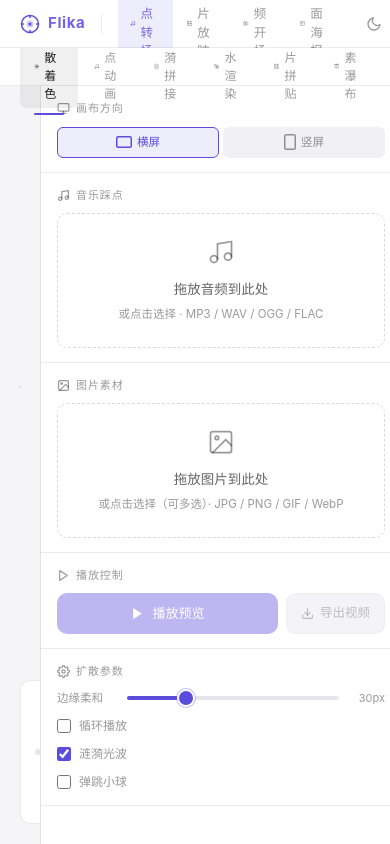
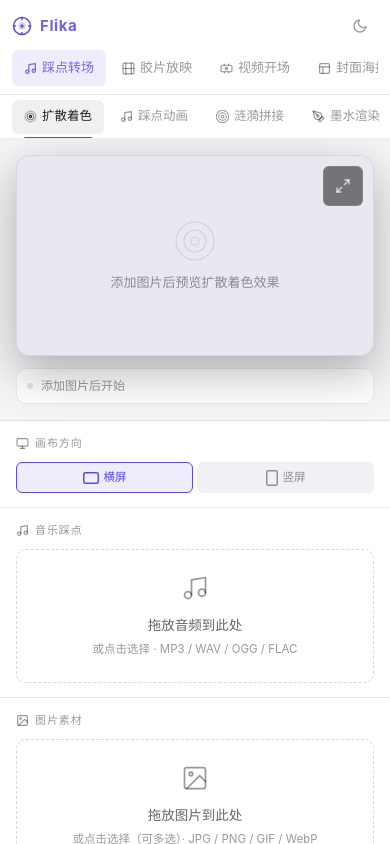
Before and after one commit to yongtaozheng/flika, a Vue app: page /#/transition/diffusion in a window 390 px wide. Built offline with nearby package versions, Linux system fonts and the light colour scheme; what @jyeontu/web-tracker would draw is missing.

Commit message:
feat：移动端适配

```diff
--- a/src/App.vue
+++ b/src/App.vue
@@ -232,6 +232,66 @@ const isPoster = computed(() => route.path === '/poster')
 
 .app-body {
   flex: 1;
+  min-height: 0;
   overflow: hidden;
 }
+
+@media (max-width: 760px) {
+  .app-header {
+    height: auto;
+    display: grid;
+    grid-template-columns: auto 1fr auto;
+    grid-template-areas:
+      "brand spacer actions"
+      "nav nav nav";
+    gap: 6px 10px;
+    padding: calc(8px + env(safe-area-inset-top)) 12px 0;
+  }
+
+  .brand { grid-area: brand; }
+  .divider { display: none; }
+
+  .app-nav {
+    grid-area: nav;
+    min-width: 0;
+    width: 100%;
+    gap: 4px;
+    padding-bottom: 8px;
+    overflow-x: auto;
+    overscroll-behavior-x: contain;
+    scrollbar-width: none;
+    -webkit-overflow-scrolling: touch;
+  }
+
+  .app-nav::-webkit-scrollbar { display: none; }
+
+  .nav-item {
+    flex: 0 0 auto;
+    min-height: 36px;
+    padding: 7px 12px;
+    font-size: 13px;
+  }
+
+  .header-right {
+    grid-area: actions;
+    margin-left: 0;
+  }
+
+  .theme-toggle,
+  .source-link {
+    width: 36px;
+    height: 36px;
+  }
+
+  .app-body {
+    overflow-x: hidden;
+    overflow-y: auto;
+    overscroll-behavior-y: contain;
+    -webkit-overflow-scrolling: touch;
+  }
+}
+
+@media (max-width: 480px) {
+  .source-link { display: none; }
+}
 </style>
--- a/src/style.css
+++ b/src/style.css
@@ -152,3 +152,284 @@ button { font: inherit; cursor: pointer; border: none; background: none; color:
 ::-webkit-scrollbar-track { background: transparent; }
 ::-webkit-scrollbar-thumb { background: var(--scrollbar-thumb); border-radius: 2px; }
 ::-webkit-scrollbar-thumb:hover { background: var(--scrollbar-thumb-hover); }
+
+/* ── Compact / touch layouts ─────────────────────────────────────────────── */
+@media (max-width: 760px) {
+  html,
+  body,
+  #app {
+    width: 100%;
+    height: 100dvh;
+  }
+
+  body {
+    min-width: 0;
+    overscroll-behavior: none;
+  }
+
+  button,
+  a,
+  input,
+  select,
+  textarea {
+    touch-action: manipulation;
+  }
+
+  input:not([type="range"]):not([type="checkbox"]):not([type="radio"]),
+  select,
+  textarea {
+    min-height: 40px;
+    font-size: 16px !important;
+  }
+
+  #app :is(
+    .home-page,
+    .diffusion-page,
+    .splice-page,
+    .ink-page,
+    .fragment-page,
+    .waterfall-page,
+    .beam-page,
+    .particle-page,
+    .kaleidoscope-page,
+    .raindrop-page,
+    .palette-page,
+    .intro-page,
+    .poster-page
+  ) {
+    display: flex;
+    flex-direction: column;
+    width: 100%;
+    height: auto;
+    min-height: 100%;
+    overflow: visible;
+  }
+
+  #app :is(
+    .home-page,
+    .diffusion-page,
+    .splice-page,
+    .ink-page,
+    .fragment-page,
+    .waterfall-page,
+    .beam-page,
+    .particle-page,
+    .kaleidoscope-page,
+    .raindrop-page,
+    .palette-page,
+    .intro-page,
+    .poster-page
+  ) > .preview-col {
+    order: 0;
+    flex: none;
+    width: 100%;
+    min-height: 0;
+    padding: 16px;
+    overflow: visible;
+    border-right: 0;
+    border-bottom: 1px solid var(--border);
+  }
+
+  #app :is(
+    .home-page,
+    .diffusion-page,
+    .splice-page,
+    .ink-page,
+    .fragment-page,
+    .waterfall-page,
+    .beam-page,
+    .particle-page,
+    .kaleidoscope-page,
+    .raindrop-page,
+    .palette-page,
+    .intro-page,
+    .poster-page
+  ) > .sidebar {
+    order: 1;
+    flex: none;
+    width: 100%;
+    overflow: visible;
+    border-left: 0;
+    padding-bottom: max(24px, env(safe-area-inset-bottom));
+  }
+
+  #app :is(
+    .diffusion-page,
+    .splice-page,
+    .ink-page,
+    .fragment-page,
+    .waterfall-page,
+    .beam-page,
+    .particle-page,
+    .kaleidoscope-page,
+    .raindrop-page,
+    .palette-page,
+    .poster-page
+  ) > .preview-col > .canvas-wrapper {
+    flex: none;
+    width: 100%;
+    min-height: 0;
+  }
+
+  #app :is(
+    .diffusion-page,
+    .splice-page,
+    .ink-page,
+    .fragment-page,
+    .waterfall-page,
+    .beam-page,
+    .particle-page,
+    .kaleidoscope-page,
+    .raindrop-page,
+    .palette-page,
+    .poster-page
+  ) .canvas-shell:not(.is-fullscreen) {
+    width: 100%;
+    height: auto;
+    max-height: none;
+  }
+
+  #app .home-page > .preview-col > .preview-wrap {
+    display: block;
+    flex: none;
+    width: 100%;
+  }
+
+  #app .home-page .preview-root {
+    height: auto;
+  }
+
+  #app .home-page .preview-root > .canvas-wrapper {
+    flex: none;
+    width: 100%;
+  }
+
+  #app .home-page .canvas-shell {
+    width: 100%;
+    height: auto;
+    max-height: none;
+  }
+
+  #app .home-page .steps-bar {
+    max-width: 100%;
+    gap: 8px;
+    padding: 10px 12px;
+    overflow-x: auto;
+    scrollbar-width: none;
+  }
+
+  #app .home-page .steps-bar::-webkit-scrollbar { display: none; }
+  #app .home-page .step { flex: 0 0 auto; }
+
+  #app .intro-page .canvas-shell {
+    flex: none;
+    width: 100%;
+    height: auto;
+    aspect-ratio: 16 / 9;
+  }
+
+  #app .intro-page .timeline-row,
+  #app .poster-page .export-bar {
+    flex-wrap: wrap;
+  }
+
+  #app .intro-page .timeline-row .export-btn {
+    width: 100%;
+    min-height: 40px;
+    justify-content: center;
+  }
+
+  #app .poster-page .export-bar .export-btn {
+    flex: 1 1 130px;
+    min-height: 40px;
+    justify-content: center;
+  }
+
+  #app .poster-page .size-hint {
+    flex-basis: 100%;
+    margin-left: 0;
+    text-align: center;
+  }
+
+  #app .fullscreen-btn {
+    width: 40px;
+    height: 40px;
+    opacity: 1;
+  }
+
+  #app .filmstrip-page {
+    height: auto;
+    min-height: 100%;
+    overflow: visible;
+  }
+
+  #app .filmstrip-page .page-layout {
+    display: flex;
+    flex-direction: column;
+    width: 100%;
+    height: auto;
+    min-height: 100%;
+  }
+
+  #app .filmstrip-page .film-stage {
+    order: -1;
+    flex: none;
+    width: 100%;
+    min-height: 0;
+    overflow: hidden;
+  }
+
+  #app .filmstrip-page .canvas-area {
+    height: auto;
+    min-height: 0;
+    padding: 16px;
+  }
+
+  #app .filmstrip-page .canvas-wrap {
+    width: 100%;
+    max-width: 100%;
+    max-height: none;
+  }
+
+  #app .filmstrip-page .sidebar {
+    flex: none;
+    width: 100%;
+    overflow: visible;
+    border-top: 1px solid rgba(255, 255, 255, 0.06);
+    border-right: 0;
+    padding-bottom: env(safe-area-inset-bottom);
+  }
+
+  #app .filmstrip-page .sidebar-inner {
+    padding: 18px 16px max(28px, env(safe-area-inset-bottom));
+  }
+
+  #app .filmstrip-page .reel-deco {
+    display: none;
+  }
+
+  #app .music-ball-page {
+    display: flex;
+    flex-direction: column;
+    min-height: 0;
+  }
+
+  #app .music-ball-page .canvas-wrapper {
+    min-height: min(70vw, 360px);
+  }
+
+  #app .music-ball-page .side-panel {
+    padding-bottom: env(safe-area-inset-bottom);
+  }
+}
+
+@media (max-width: 420px) {
+  #app .effects-grid,
+  #app .transition-grid {
+    grid-template-columns: repeat(3, minmax(0, 1fr));
+  }
+
+  #app .status-bar {
+    padding-inline: 10px;
+  }
+}
--- a/src/views/BeatTransitionLayout.vue
+++ b/src/views/BeatTransitionLayout.vue
@@ -112,12 +112,18 @@ const activeTab = computed(() => route.path)
   align-items: center;
   gap: 2px;
   padding: 0 20px;
+  overflow-x: auto;
+  overscroll-behavior-x: contain;
+  scrollbar-width: none;
   background: var(--surface);
   border-bottom: 1px solid var(--border);
 }
 
+.sub-tabs::-webkit-scrollbar { display: none; }
+
 .sub-tab {
   display: inline-flex;
+  flex: 0 0 auto;
   align-items: center;
   gap: 5px;
   padding: 5px 14px;
@@ -152,6 +158,49 @@ const activeTab = computed(() => route.path)
 
 .sub-content {
   flex: 1;
+  min-height: 0;
   overflow: hidden;
 }
+
+@media (max-width: 760px) {
+  .beat-transition-layout {
+    height: auto;
+    min-height: 100%;
+  }
+
+  .sub-tabs {
+    position: sticky;
+    top: 0;
+    z-index: 30;
+    height: 44px;
+    justify-content: flex-start;
+    gap: 4px;
+    padding: 0 12px;
+    overflow-x: auto;
+    overscroll-behavior-x: contain;
+    scrollbar-width: none;
+    -webkit-overflow-scrolling: touch;
+  }
+
+  .sub-tabs::-webkit-scrollbar { display: none; }
+
+  .sub-tab {
+    flex: 0 0 auto;
+    min-height: 34px;
+    padding: 7px 12px;
+    font-size: 12.5px;
+  }
+
+  .sub-tab.active::after {
+    bottom: -5px;
+    left: 12px;
+    right: 12px;
+  }
+
+  .sub-content {
+    flex: none;
+    min-height: calc(100dvh - 136px);
+    overflow: visible;
+  }
+}
 </style>
```
